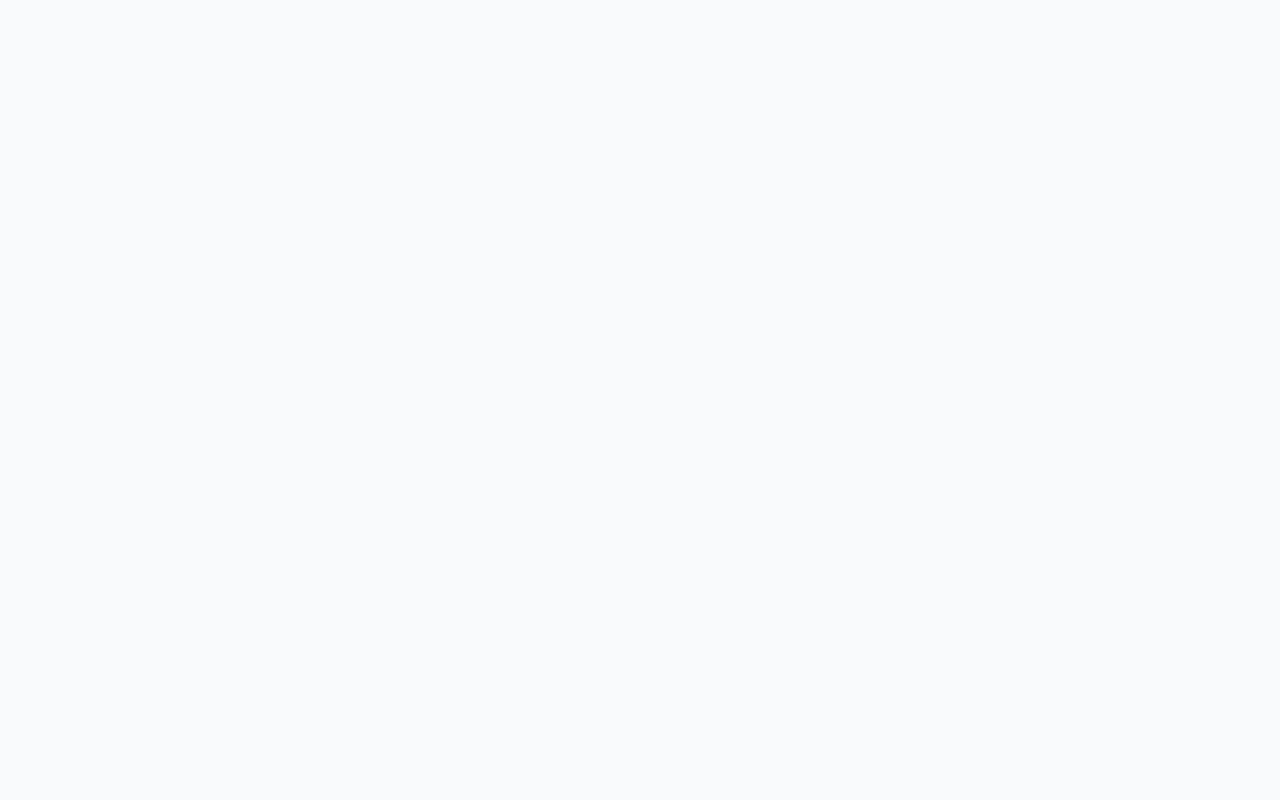
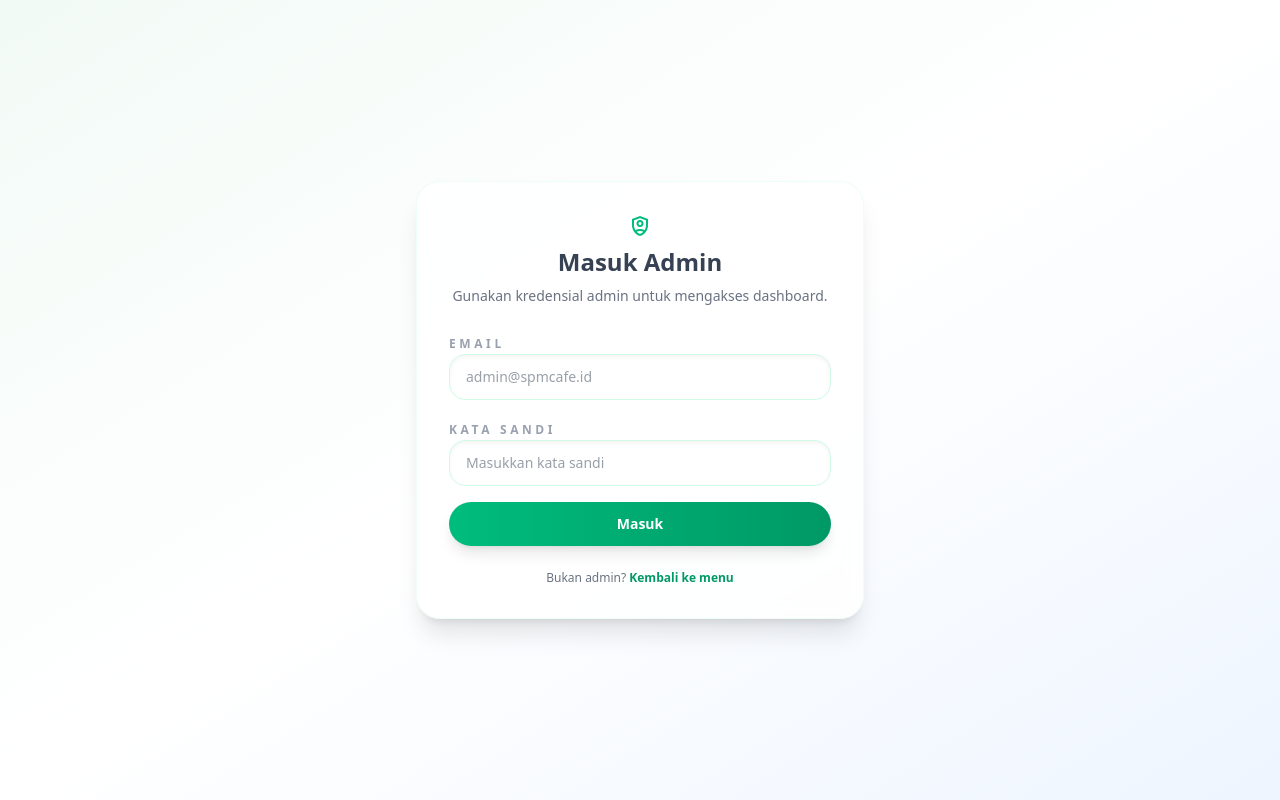
Before and after one commit to fyennn/template-website-1, a Next.js app in the folder frontend/: page /login in a window 1280 px wide. Before the commit this address had no page. Built offline with nearby package versions, Linux system fonts and the light colour scheme.

Commit message:
Add simple admin login and auth guard

```diff
--- a/frontend/app/admin/page.tsx
+++ b/frontend/app/admin/page.tsx
@@ -1,7 +1,9 @@
 "use client";
 
 import Link from "next/link";
-import { useState } from "react";
+import { useEffect, useState } from "react";
+import { useRouter } from "next/navigation";
+import { useAuth } from "@/lib/authStore";
 
 type AdminNavKey = "dashboard" | "products" | "orders" | "settings";
 
@@ -13,7 +15,19 @@ const NAV_ITEMS: Array<{ key: AdminNavKey; label: string; icon: string }> = [
 ];
 
 export default function AdminPage() {
+  const router = useRouter();
+  const { isAdmin, logout } = useAuth();
   const [activeKey, setActiveKey] = useState<AdminNavKey>("dashboard");
+
+  useEffect(() => {
+    if (!isAdmin) {
+      router.replace("/login");
+    }
+  }, [isAdmin, router]);
+
+  if (!isAdmin) {
+    return null;
+  }
 
   return (
     <div className="min-h-screen bg-gradient-to-br from-[#f8fafc] via-white to-[#eef6f3]">
@@ -37,12 +51,21 @@ export default function AdminPage() {
                 <p className="text-xs">admin@spmcafe.id</p>
               </div>
             </div>
+            <div className="flex items-center gap-2">
               <Link
                 href="/"
                 className="rounded-full border border-emerald-200 bg-white/50 px-4 py-2 text-xs font-semibold text-emerald-600 hover:bg-emerald-50 transition"
               >
                 Lihat Menu
               </Link>
+              <button
+                type="button"
+                className="rounded-full border border-emerald-200 bg-white/50 px-4 py-2 text-xs font-semibold text-gray-500 hover:bg-gray-100 transition"
+                onClick={logout}
+              >
+                Keluar
+              </button>
+            </div>
           </div>
         </div>
       </header>
--- a/frontend/app/layout.tsx
+++ b/frontend/app/layout.tsx
@@ -2,6 +2,7 @@ import type { Metadata } from "next";
 import { Inter } from "next/font/google";
 import "./globals.css";
 import { CartProvider } from "@/lib/cartStore";
+import { AuthProvider } from "@/lib/authStore";
 
 const inter = Inter({
   subsets: ["latin"],
@@ -22,7 +23,9 @@ export default function RootLayout({
   return (
     <html lang="en">
       <body className={`${inter.variable} antialiased font-sans font-display`}>
-        <CartProvider>{children}</CartProvider>
+        <AuthProvider>
+          <CartProvider>{children}</CartProvider>
+        </AuthProvider>
       </body>
     </html>
   );
--- /dev/null
+++ b/frontend/app/login/page.tsx
@@ -0,0 +1,99 @@
+"use client";
+
+import { FormEvent, useState } from "react";
+import { useRouter } from "next/navigation";
+import Link from "next/link";
+import { useAuth } from "@/lib/authStore";
+
+export default function LoginPage() {
+  const router = useRouter();
+  const { login } = useAuth();
+  const [email, setEmail] = useState("");
+  const [password, setPassword] = useState("");
+  const [error, setError] = useState<string | null>(null);
+  const [isSubmitting, setIsSubmitting] = useState(false);
+
+  const handleSubmit = async (event: FormEvent<HTMLFormElement>) => {
+    event.preventDefault();
+    setError(null);
+    setIsSubmitting(true);
+    const success = await login({ email, password });
+    setIsSubmitting(false);
+    if (success) {
+      router.push("/admin");
+    } else {
+      setError("Email atau kata sandi tidak valid.");
+    }
+  };
+
+  return (
+    <div className="min-h-screen bg-gradient-to-br from-[#f2faf6] via-white to-[#eef5ff] flex items-center justify-center px-4">
+      <div className="w-full max-w-md">
+        <div className="rounded-3xl bg-white/80 backdrop-blur shadow-xl border border-emerald-50/80 p-8 space-y-6">
+          <div className="text-center space-y-2">
+            <span className="material-symbols-outlined text-emerald-500 text-4xl">shield_person</span>
+            <h1 className="text-2xl font-semibold text-gray-700">Masuk Admin</h1>
+            <p className="text-sm text-gray-500">
+              Gunakan kredensial admin untuk mengakses dashboard.
+            </p>
+          </div>
+
+          <form onSubmit={handleSubmit} className="space-y-4">
+            <div className="space-y-1">
+              <label htmlFor="email" className="text-xs font-semibold uppercase tracking-[0.3em] text-gray-400">
+                Email
+              </label>
+              <input
+                id="email"
+                type="email"
+                value={email}
+                onChange={(event) => setEmail(event.currentTarget.value)}
+                className="w-full rounded-2xl border border-emerald-100 bg-white/70 px-4 py-3 text-sm text-gray-700 shadow-inner focus:outline-none focus:ring-2 focus:ring-emerald-500/50"
+                placeholder="admin@spmcafe.id"
+                required
+              />
+            </div>
+
+            <div className="space-y-1">
+              <label htmlFor="password" className="text-xs font-semibold uppercase tracking-[0.3em] text-gray-400">
+                Kata Sandi
+              </label>
+              <input
+                id="password"
+                type="password"
+                value={password}
+                onChange={(event) => setPassword(event.currentTarget.value)}
+                className="w-full rounded-2xl border border-emerald-100 bg-white/70 px-4 py-3 text-sm text-gray-700 shadow-inner focus:outline-none focus:ring-2 focus:ring-emerald-500/50"
+                placeholder="Masukkan kata sandi"
+                required
+              />
+            </div>
+
+            {error ? (
+              <p className="text-xs font-semibold text-red-500 bg-red-50/60 border border-red-100 rounded-2xl px-4 py-2">
+                {error}
+              </p>
+            ) : null}
+
+            <button
+              type="submit"
+              disabled={isSubmitting}
+              className="w-full rounded-full bg-gradient-to-r from-emerald-500 to-emerald-600 px-5 py-3 text-sm font-semibold text-white shadow-lg transition hover:from-emerald-600 hover:to-emerald-500 disabled:cursor-not-allowed disabled:opacity-60"
+            >
+              {isSubmitting ? "Memproses…" : "Masuk"}
+            </button>
+          </form>
+
+          <div className="text-center text-xs text-gray-500">
+            <p>
+              Bukan admin?{" "}
+              <Link href="/" className="text-emerald-600 font-semibold hover:text-emerald-700">
+                Kembali ke menu
+              </Link>
+            </p>
+          </div>
+        </div>
+      </div>
+    </div>
+  );
+}
--- /dev/null
+++ b/frontend/lib/authStore.tsx
@@ -0,0 +1,65 @@
+"use client";
+
+import {
+  createContext,
+  useCallback,
+  useContext,
+  useEffect,
+  useMemo,
+  useState,
+  type ReactNode,
+} from "react";
+
+type AuthState = {
+  isAdmin: boolean;
+  login: (payload: { email: string; password: string }) => Promise<boolean>;
+  logout: () => void;
+};
+
+const STORAGE_KEY = "spm-admin-auth";
+const ADMIN_CREDENTIALS = {
+  email: "admin@spmcafe.id",
+  password: "spm-admin",
+};
+
+const AuthContext = createContext<AuthState | null>(null);
+
+export function AuthProvider({ children }: { children: ReactNode }) {
+  const [isAdmin, setIsAdmin] = useState(false);
+
+  useEffect(() => {
+    const saved = window.localStorage.getItem(STORAGE_KEY);
+    if (saved === "true") {
+      setIsAdmin(true);
+    }
+  }, []);
+
+  const login = useCallback(async ({ email, password }: { email: string; password: string }) => {
+    const match =
+      email.trim().toLowerCase() === ADMIN_CREDENTIALS.email &&
+      password === ADMIN_CREDENTIALS.password;
+    if (match) {
+      setIsAdmin(true);
+      window.localStorage.setItem(STORAGE_KEY, "true");
+      return true;
+    }
+    return false;
+  }, []);
+
+  const logout = useCallback(() => {
+    setIsAdmin(false);
+    window.localStorage.removeItem(STORAGE_KEY);
+  }, []);
+
+  const value = useMemo(() => ({ isAdmin, login, logout }), [isAdmin, login, logout]);
+
+  return <AuthContext.Provider value={value}>{children}</AuthContext.Provider>;
+}
+
+export function useAuth() {
+  const ctx = useContext(AuthContext);
+  if (!ctx) {
+    throw new Error("useAuth must be used within AuthProvider");
+  }
+  return ctx;
+}
```
Lines whose indentation alone changed are shown as unchanged.
